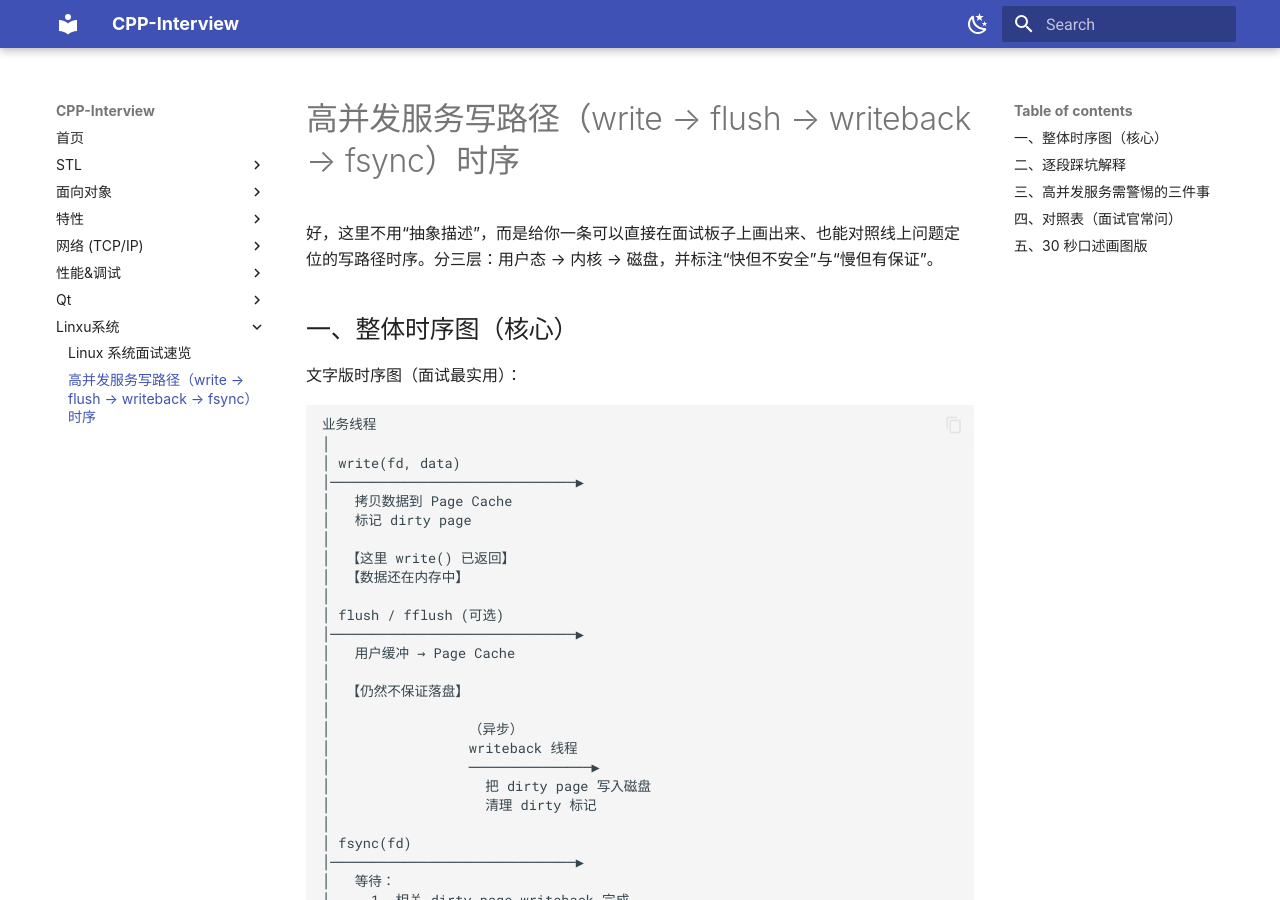
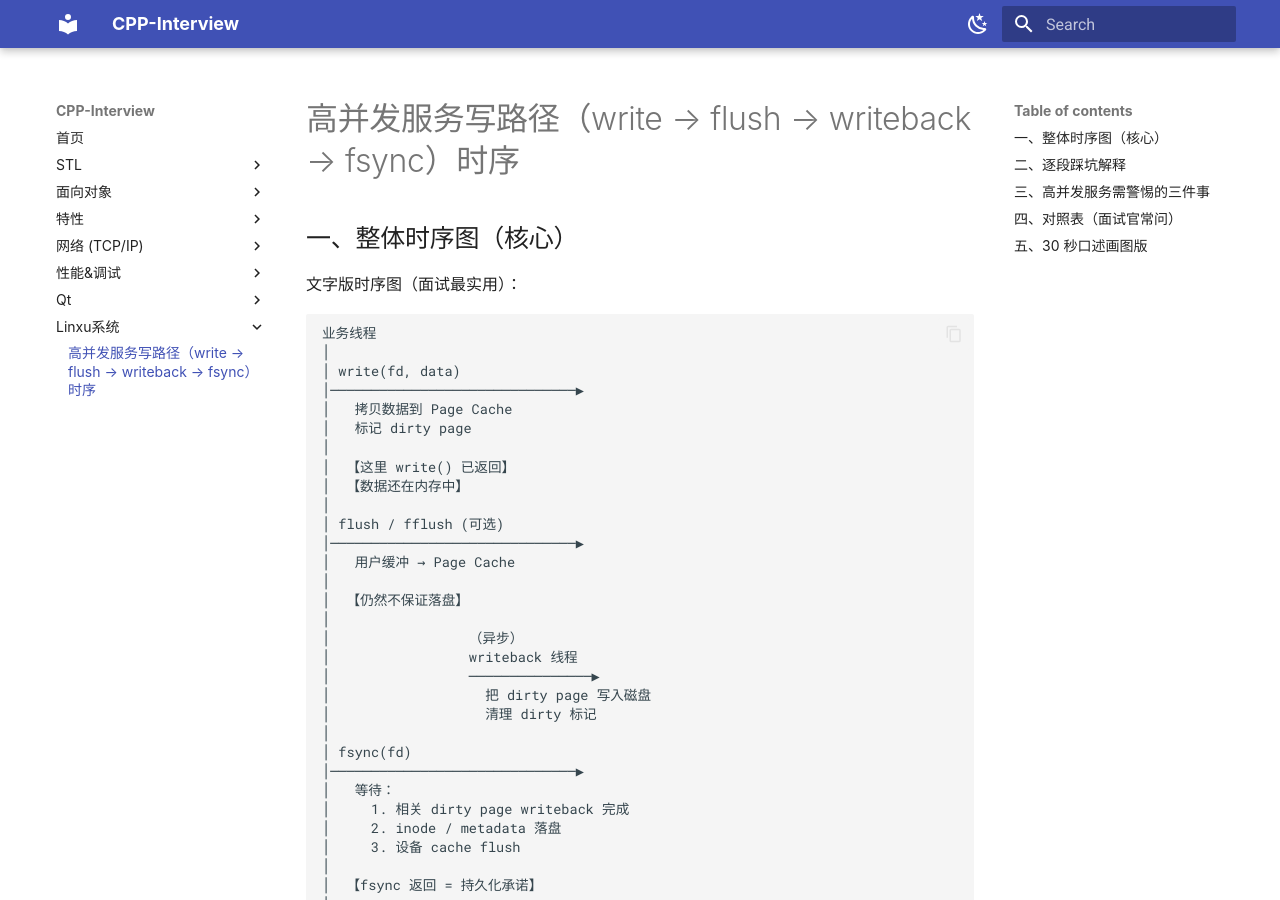
Before and after one commit to SwartzMss/CPP-Interview, an MkDocs documentation site: the page built from docs/linux/write_flush_writeback_fsync.md, in a window 1280 px wide and 900 px high. Built offline with MkDocs 1.6.1 and Material for MkDocs 9.7.7, drawn with Linux system fonts in a browser that asks for light colours.

Commit message:
Remove Linux overview tab and intro sentence

```diff
--- a/docs/linux/write_flush_writeback_fsync.md
+++ b/docs/linux/write_flush_writeback_fsync.md
@@ -4,8 +4,6 @@ tags:
   - linux
   - io
 ---
-
-好，这里不用“抽象描述”，而是给你一条可以直接在面试板子上画出来、也能对照线上问题定位的写路径时序。分三层：用户态 → 内核 → 磁盘，并标注“快但不安全”与“慢但有保证”。
 
 ## 一、整体时序图（核心）
 
--- a/mkdocs.yml
+++ b/mkdocs.yml
@@ -65,7 +65,6 @@ nav:
       - "为何不把业务放进 QThread 子类？": qt/why_not_put_business_in_qthread.md
       - "如何安全地停止线程任务？": qt/how_to_stop_thread_safely.md
   - Linxu系统:
-      - "Linux 系统面试速览": linux/index.md
       - "高并发服务写路径（write → flush → writeback → fsync）时序": linux/write_flush_writeback_fsync.md
 
 extra_css:
```
